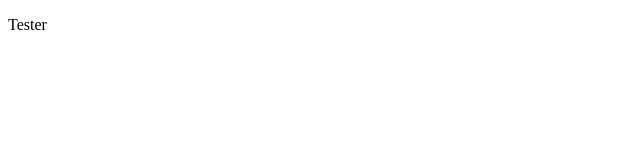
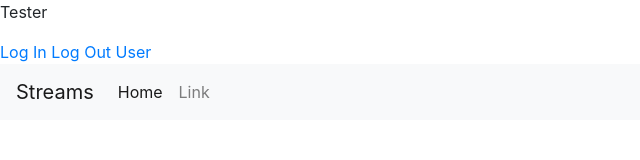
Before and after one commit to zablanc91/streams_full_stack, a React app in the folder client/: page / in a window 1280 px wide. Shown: the whole page, without its empty margins (0-640 px from the left). Built offline with nearby package versions, Linux system fonts and the light colour scheme.

Commit message:
set up proxy middleware and added bootstrap

```diff
--- a/client/package.json
+++ b/client/package.json
@@ -6,6 +6,7 @@
     "@testing-library/jest-dom": "^4.2.4",
     "@testing-library/react": "^9.5.0",
     "@testing-library/user-event": "^7.2.1",
+    "http-proxy-middleware": "^1.0.4",
     "react": "^16.13.1",
     "react-dom": "^16.13.1",
     "react-scripts": "3.4.1"
--- a/client/public/index.html
+++ b/client/public/index.html
@@ -24,7 +24,8 @@
       work correctly both with client-side routing and a non-root public URL.
       Learn how to configure a non-root public URL by running `npm run build`.
     -->
-    <title>React App</title>
+    <link rel="stylesheet" href="https://stackpath.bootstrapcdn.com/bootstrap/4.5.0/css/bootstrap.min.css" integrity="sha384-9aIt2nRpC12Uk9gS9baDl411NQApFmC26EwAOH8WgZl5MYYxFfc+NcPb1dKGj7Sk" crossorigin="anonymous">
+    <title>Streams</title>
   </head>
   <body>
     <noscript>You need to enable JavaScript to run this app.</noscript>
@@ -39,5 +40,9 @@
       To begin the development, run `npm start` or `yarn start`.
       To create a production bundle, use `npm run build` or `yarn build`.
     -->
+
+    <script src="https://code.jquery.com/jquery-3.3.1.slim.min.js" integrity="sha384-q8i/X+965DzO0rT7abK41JStQIAqVgRVzpbzo5smXKp4YfRvH+8abtTE1Pi6jizo" crossorigin="anonymous"></script>
+    <script src="https://cdnjs.cloudflare.com/ajax/libs/popper.js/1.14.3/umd/popper.min.js" integrity="sha384-ZMP7rVo3mIykV+2+9J3UJ46jBk0WLaUAdn689aCwoqbBJiSnjAK/l8WvCWPIPm49" crossorigin="anonymous"></script>
+    <script src="https://stackpath.bootstrapcdn.com/bootstrap/4.1.3/js/bootstrap.min.js" integrity="sha384-ChfqqxuZUCnJSK3+MXmPNIyE6ZbWh2IMqE241rYiqJxyMiZ6OW/JmZQ5stwEULTy" crossorigin="anonymous"></script>
   </body>
 </html>
--- a/client/src/components/App.js
+++ b/client/src/components/App.js
@@ -1,10 +1,11 @@
 import React from 'react';
+import Header from './Header';
 
 const App = () => {
     return(
         <div>
             <p>Tester</p>
-
+            <Header />
         </div>
 
     );
--- /dev/null
+++ b/client/src/components/Header.js
@@ -0,0 +1,35 @@
+import React from 'react';
+
+const Header = () => {
+    //placeholder, just testing for now
+    return(
+        <div>
+            <a href="/auth/google" > Log In</a>
+            <a href="/api/logout" > Log Out </a>
+            <a href="/api/current_user" >User</a>
+
+
+            <nav className="navbar navbar-expand-lg navbar-light bg-light">
+                <a className="navbar-brand" href="/">Streams</a>
+                <button className="navbar-toggler" type="button" data-toggle="collapse" data-target="#navbarSupportedContent" aria-controls="navbarSupportedContent" aria-expanded="false" aria-label="Toggle navigation">
+                    <span className="navbar-toggler-icon"></span>
+                </button>
+
+                <div className="collapse navbar-collapse" id="navbarSupportedContent">
+                    <ul className="navbar-nav mr-auto">
+                    <li className="nav-item active">
+                        <a className="nav-link" href="#">Home <span className="sr-only">(current)</span></a>
+                    </li>
+                    <li className="nav-item">
+                        <a className="nav-link" href="#">Link</a>
+                    </li>
+
+                    </ul>
+                </div>
+            </nav>
+
+        </div>
+    );
+};
+
+export default Header;
--- a/package.json
+++ b/package.json
@@ -15,7 +15,6 @@
     "concurrently": "^5.2.0",
     "cookie-session": "^1.4.0",
     "express": "^4.17.1",
-    "http-proxy-middleware": "^1.0.4",
     "mongoose": "^5.9.15",
     "nodemon": "^2.0.4",
     "passport": "^0.4.1",
--- a/services/passport.js
+++ b/services/passport.js
@@ -27,12 +27,10 @@ passport.use(
             const existingUser = await User.findOne({ googleId: profile.id });
 
             if(existingUser){
-                console.log('User already exists in DB');
                 done(null, existingUser);
             }
             else{
                 const user = await new User({ googleId: profile.id }).save();
-                console.log('new User saved successfully');
                 done(null, user);
             }
         }
```
Also changed, not shown: client/src/setupProxy.js (added, +15 -0 lines), 2 other files.
